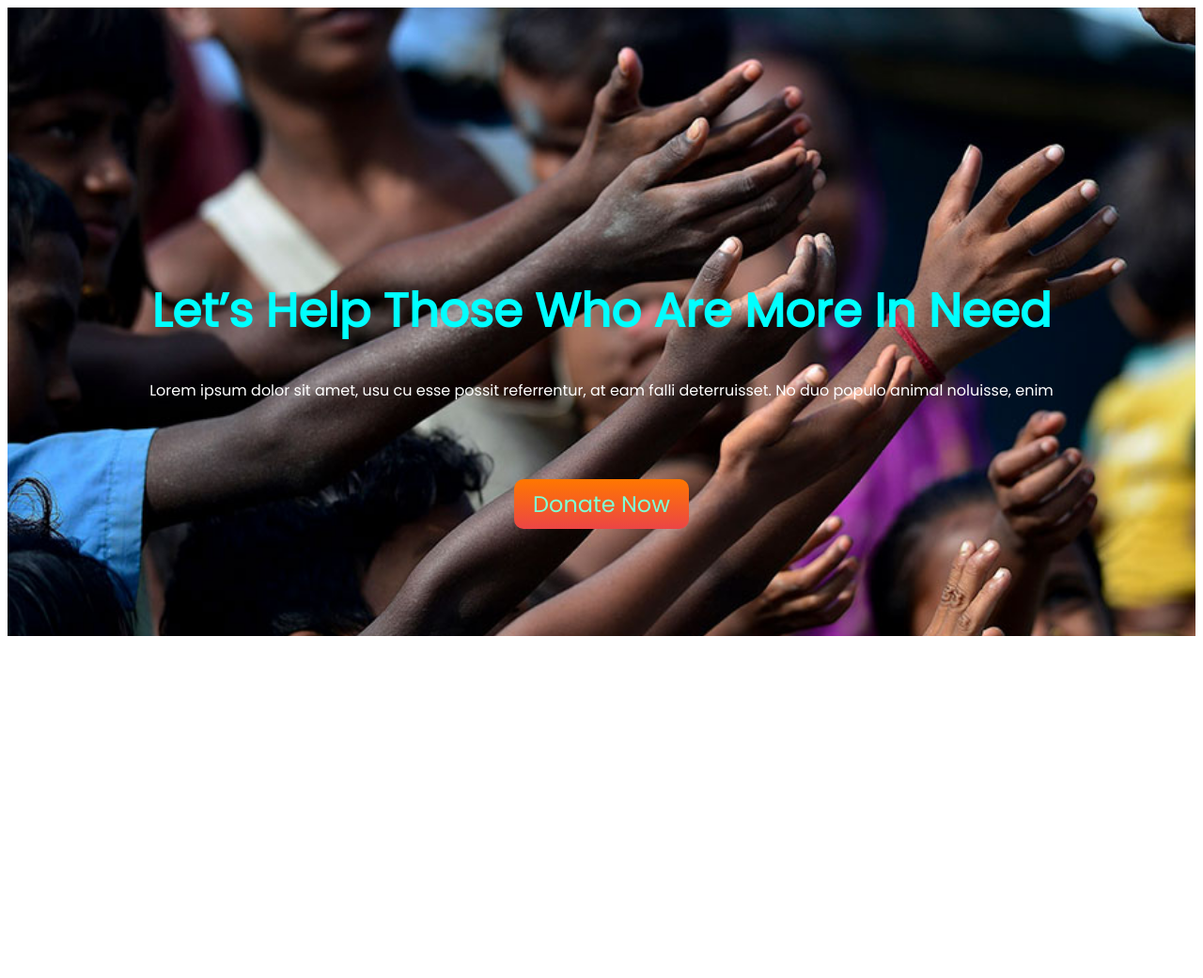
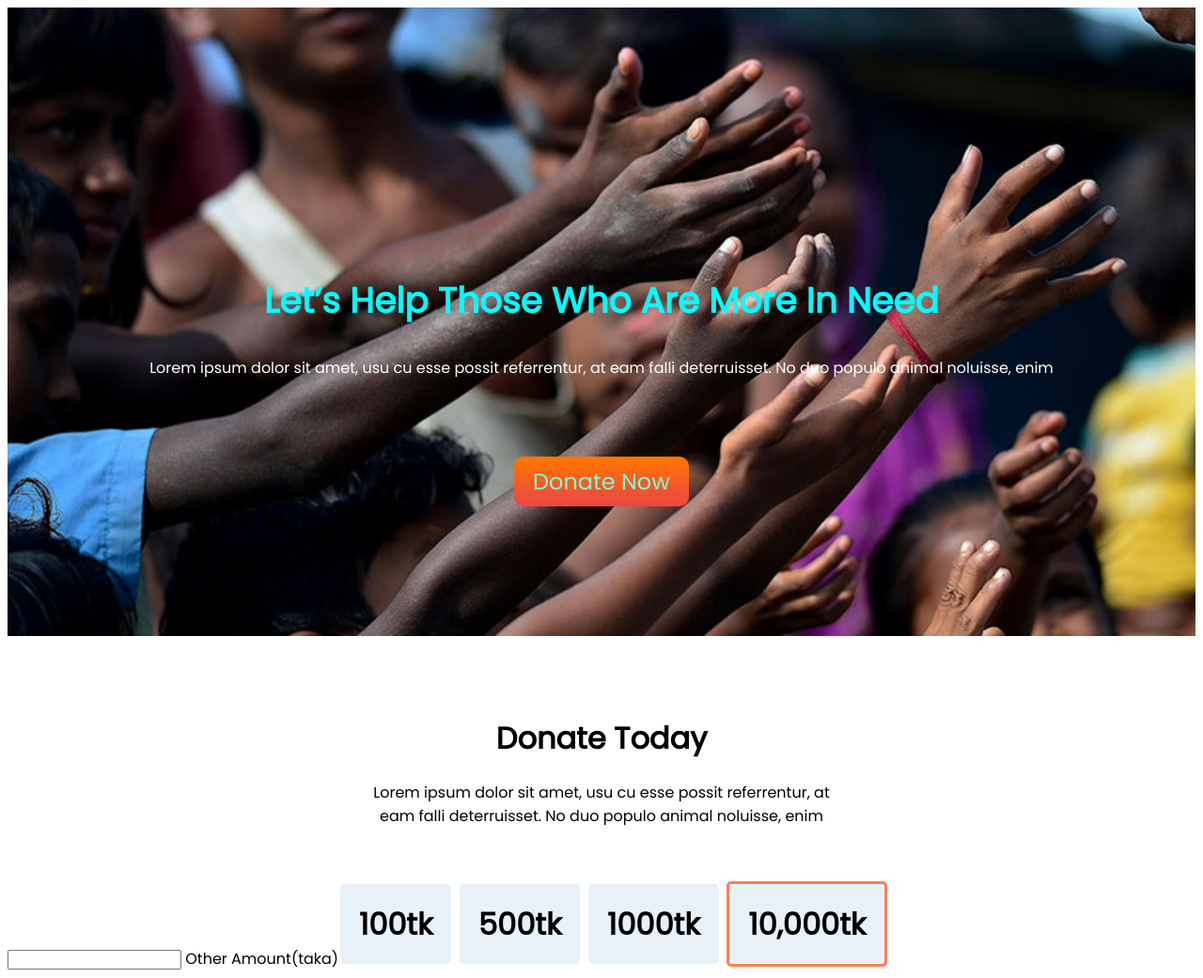
Before and after one commit to Shawonn3/donate-today, a plain HTML site: page index.html in a window 1280 px wide. Shown: the whole page at 94% size. Before the commit the page ends 800 px from the top, so only its background shows below. Drawn offline with Linux system fonts and the light colour scheme.

Commit message:
tow part

```diff
--- a/index.html
+++ b/index.html
@@ -11,13 +11,38 @@
     <link rel="stylesheet" href="style.css">
 </head>
 <body>
-    <div id="B-G">
-        <div class="T-F">
-            <span class="m-one"><h1>Let’s Help Those Who Are More In Need</h1></span>
-            <p>Lorem ipsum dolor sit amet, usu cu esse possit referrentur, at eam falli deterruisset. No duo populo animal noluisse, enim</p>
-            <br><br><br>
-            <a class="link-button" target="_blank" href="">Donate Now</a>
+    <section>
+        <div id="B-G">
+            <div class="T-F-one">
+                <span class="m-one"><h1>Let’s Help Those Who Are More In Need</h1></span>
+                <p>Lorem ipsum dolor sit amet, usu cu esse possit referrentur, at eam falli deterruisset. No duo populo animal noluisse, enim</p>
+                <br><br><br>
+                <a class="link-button" target="_blank" href="">Donate Now</a>
+            </div>
         </div>
+    </section>
+    <div class="T-F-tow">
+        <span class=""><h1>Donate Today</h1></span>
+        <p>Lorem ipsum dolor sit amet, usu cu esse possit referrentur, at eam falli deterruisset. No duo populo animal noluisse, enim</p>
     </div>
+    <section>
+        <div >
+            <div class="cn">
+                <li>100tk</li>
+                <li>500tk</li>
+                <li>1000tk</li>
+                <li id="brd">10,000tk</li>
+            </div>
+        </div>
+    </section>
+            <div class="">
+                <div class="warp">
+                    <input type="text">
+                    <label for="">Other Amount(taka)</label>
+                </div>
+            </div>
+
 </body>
+
+
 </html>
--- a/style.css
+++ b/style.css
@@ -7,14 +7,14 @@ body{
     background-size: cover;
     height: 669px;
 }
-.T-F{
+.T-F-one{
     text-align: center;
     padding-top: 20%;
     color: white;
 }
 .m-one{
     font-size: 25px;
-    color: aqua;
+    color: aqua
 }
 .link-button{
     background-image: linear-gradient(rgb(255, 119, 0), rgb(236, 69, 69));
@@ -23,5 +23,31 @@ body{
     border-radius: 10px;
     font-size: x-large;
     color: aquamarine;
-
 }
+.T-F-tow{
+    text-align: center;
+    padding-top: 5%;
+    padding: 5% 30% 5% 30%;
+}
+.flx{
+    display: flex;
+}
+#pad{
+    margin-left: 40%;
+    padding: 5%;
+}
+li{
+    display: inline;
+    padding: 20px;
+    background-color: rgb(233, 241, 248);
+    border-radius: 5px;
+}
+#brd{
+    border: 3px solid coral;
+}
+.cn{
+    padding-left: 28%;
+    font-size: xx-large;
+    font-weight: 600;
+    font-family: 'poppins';
+}
```
